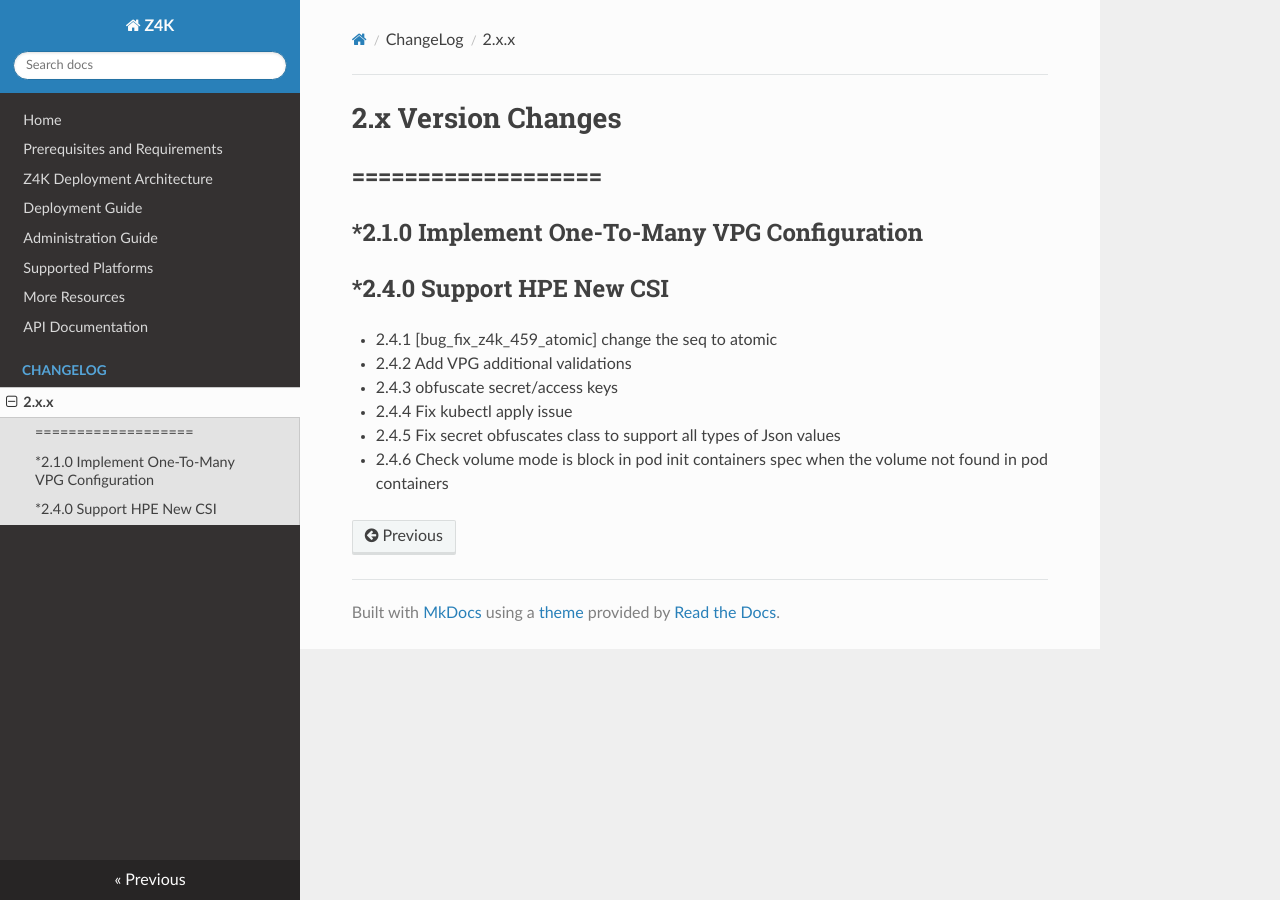
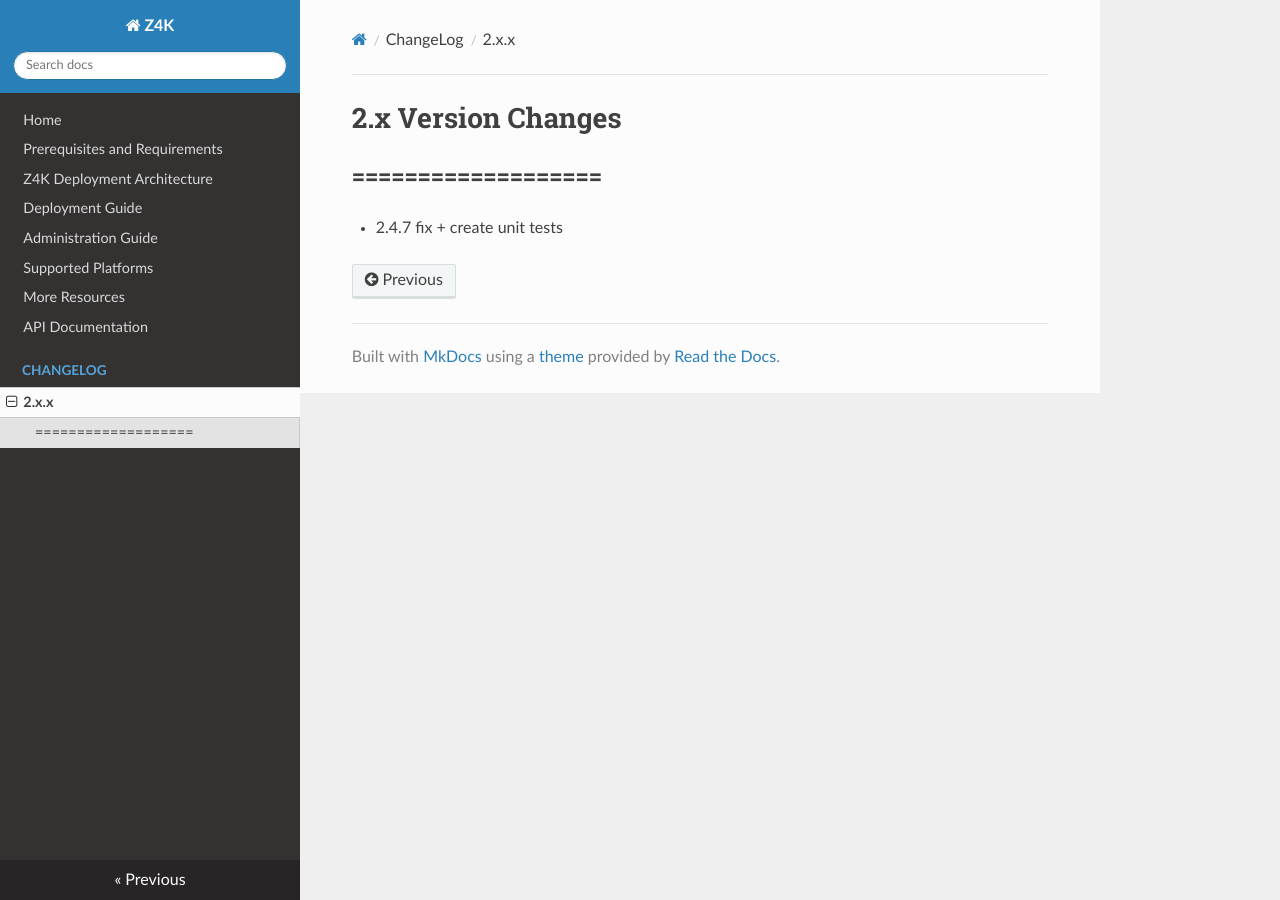
Before and after one commit to ZertoPublic/Z4K, an MkDocs documentation site: the page built from docs/changes/version2.x.x.md, in a window 1280 px wide. Built offline with MkDocs 1.6.1, drawn with Linux system fonts in a browser that asks for light colours.

Commit message:
commit all changes on branch :2.4.7 for version:2.4.7

```diff
--- a/docs/changes/version2.x.x.md
+++ b/docs/changes/version2.x.x.md
@@ -2,13 +2,4 @@
 ===================
 ===================
 -------------------
-*2.1.0 Implement One-To-Many VPG Configuration
-----------------------------------------------
-*2.4.0 Support HPE New CSI
---------------------------
-* 2.4.1 [bug_fix_z4k_459_atomic] change the seq to atomic
-* 2.4.2 Add VPG additional validations
-* 2.4.3 obfuscate secret/access keys
-* 2.4.4 Fix kubectl apply issue
-* 2.4.5 Fix secret obfuscates class to support all types of Json values
-* 2.4.6 Check volume mode is block  in pod init containers spec when the volume not found in pod containers
+* 2.4.7 fix + create unit tests
```
